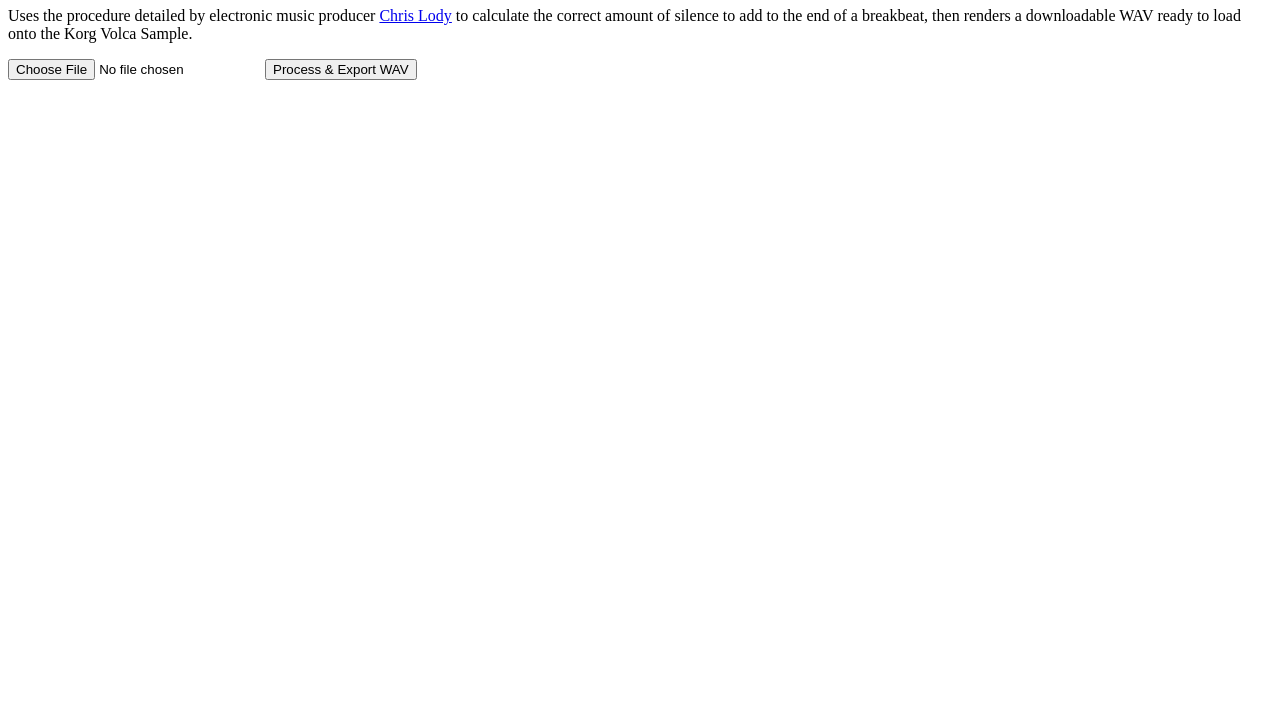
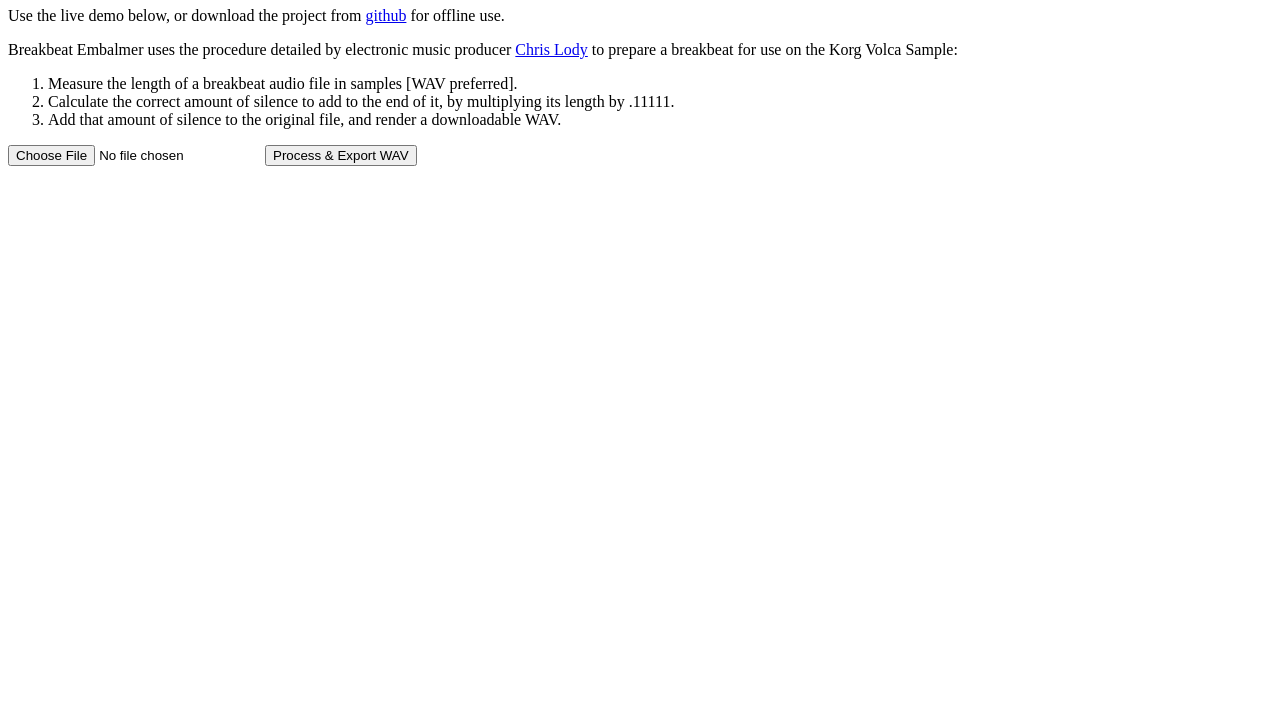
Before and after one commit to davemh/volca-sample-breakbeat-embalmer, a plain HTML site: page index.html in a window 1280 px wide. Shown: the part 73-800 px from the top of the page. Drawn offline with Linux system fonts and the light colour scheme.

Commit message:
Expand project info and add github project link.

```diff
--- a/index.html
+++ b/index.html
@@ -6,7 +6,14 @@
 </head>
 <body>
   <h1>Volca Sample Breakbeat Embalmer</h1>
-  <p>Uses the procedure detailed by electronic music producer <a href="https://www.youtube.com/watch?v=ci_ReYDKUfI">Chris Lody</a> to calculate the correct amount of silence to add to the end of a breakbeat, then renders a downloadable WAV ready to load onto the Korg Volca Sample.</p>
+  <p>Use the live demo below, or download the project from <a href="https://github.com/davemh/volca-sample-breakbeat-embalmer">github</a> for offline use.</p>
+  <p>Breakbeat Embalmer uses the procedure detailed by electronic music producer <a href="https://www.youtube.com/watch?v=ci_ReYDKUfI">Chris Lody</a> to prepare a breakbeat for use on the Korg Volca Sample:
+    <ol>
+    <li>Measure the length of a breakbeat audio file in samples [WAV preferred].</li>
+    <li>Calculate the correct amount of silence to add to the end of it, by multiplying its length by .11111.</li>
+    <li>Add that amount of silence to the original file, and render a downloadable WAV.</li>
+   </ol>
+
   <input type="file" id="fileInput" accept="audio/*">
   <button id="processBtn">Process & Export WAV</button>
   <a id="downloadLink" style="display:none;">Download Processed WAV</a>
```
